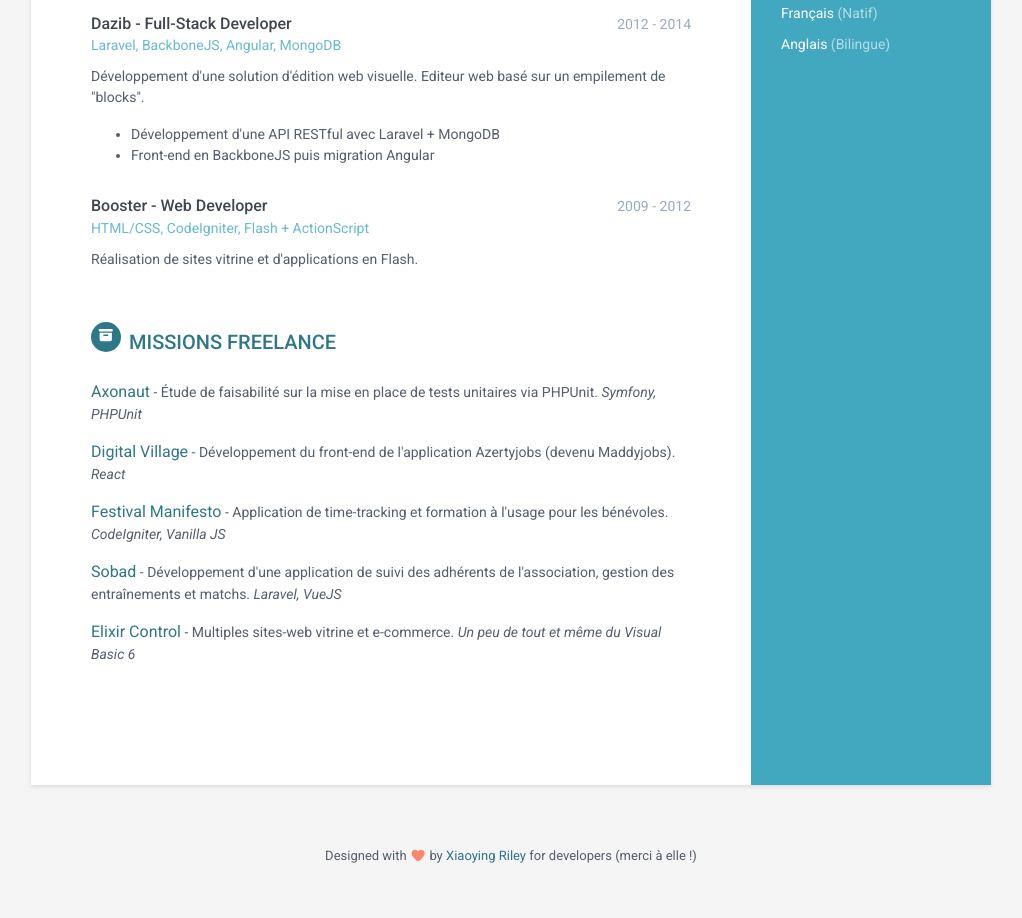
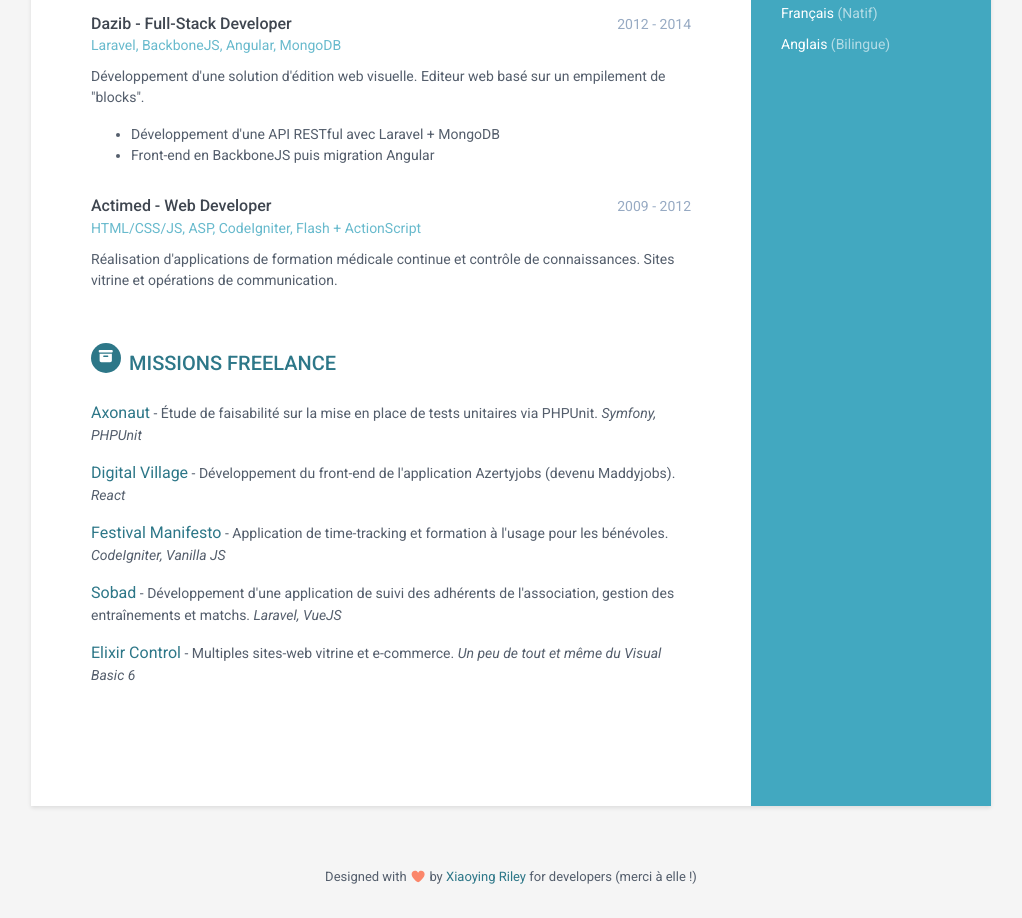
Before and after one commit to amouillard/amouillard.github.io, a plain HTML site: page index.html in a window 1280 px wide. Shown: the part 1371-2289 px from the top of the page, without its empty margins (129-1151 px from the left). Before the commit the page ends 2268 px from the top, so only its background shows below. Drawn offline with Linux system fonts and the light colour scheme.

Commit message:
Add correct Actimed name + apps

```diff
--- a/index.html
+++ b/index.html
@@ -234,13 +234,13 @@
           <div class="item">
             <div class="meta">
               <div class="upper-row">
-                <h3 class="job-title">Booster - Web Developer</h3>
+                <h3 class="job-title">Actimed - Web Developer</h3>
                 <div class="time">2009 - 2012</div>
               </div><!--//upper-row-->
-              <div class="company">HTML/CSS, CodeIgniter, Flash + ActionScript</div>
+              <div class="company">HTML/CSS/JS, ASP, CodeIgniter, Flash + ActionScript</div>
             </div><!--//meta-->
             <div class="details">
-             <p>Réalisation de sites vitrine et d'applications en Flash.</p>
+             <p>Réalisation d'applications de formation médicale continue et contrôle de connaissances. Sites vitrine et opérations de communication.</p>
             </div><!--//details-->
           </div><!--//item-->
         </section><!--//section-->
```
